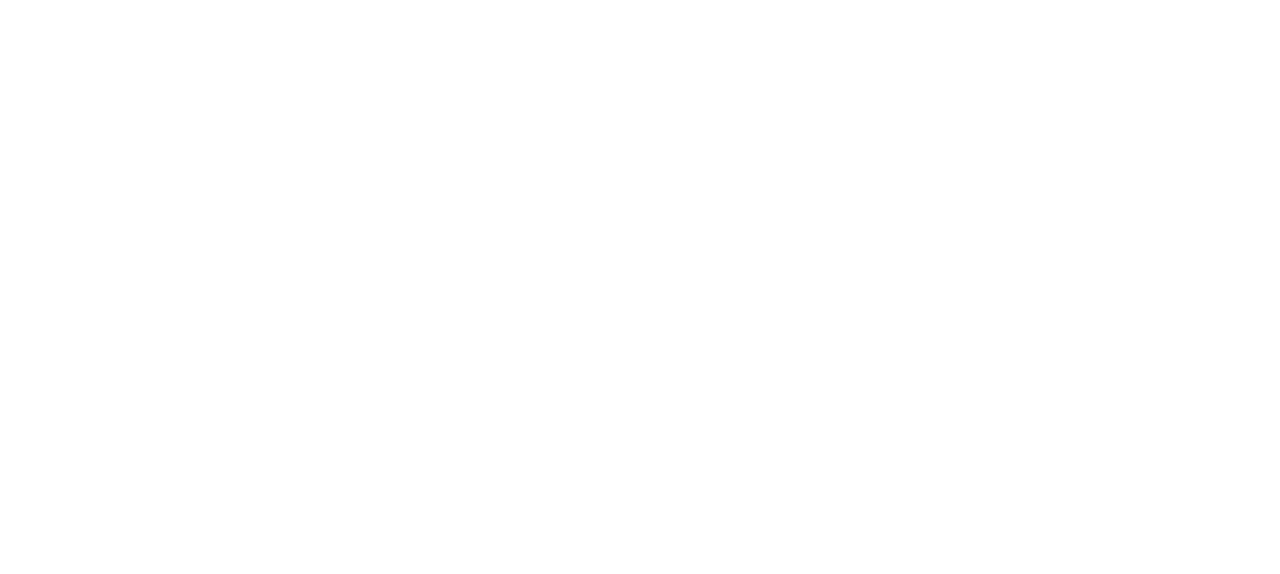
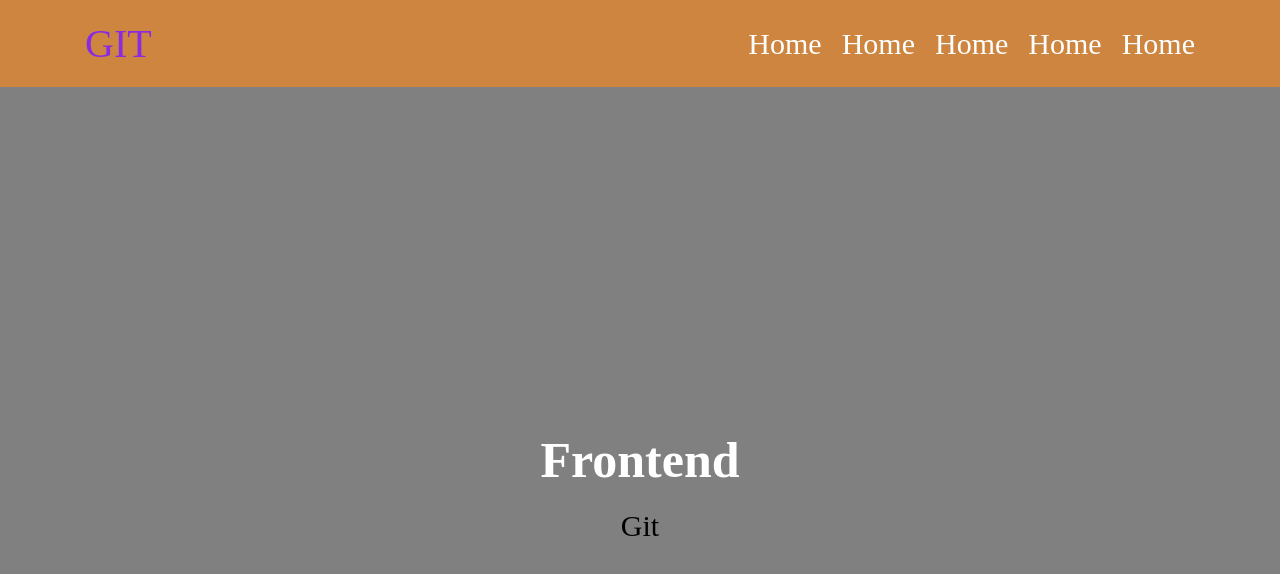
Before and after one commit to Utkirova/monik, a plain HTML site: page index.html in a window 1280 px wide. Drawn offline with Linux system fonts and the light colour scheme.

Commit message:
stajor save

```diff
--- a/index.html
+++ b/index.html
@@ -5,8 +5,28 @@
     <meta http-equiv="X-UA-Compatible" content="IE=edge">
     <meta name="viewport" content="width=, initial-scale=1.0">
     <title>Document</title>
+    <link rel="stylesheet" href="style.css">
 </head>
 <body>
-
+    <header class="header">
+        <nav class="header__nav">
+            <div class="container">
+                <div class="header__nav-con">
+                    <a href="#" class="logo">GIT</a>
+                    <ul class="header__nav-list">
+                        <li><a href="#" class="header__nav-link">Home</a></li>
+                        <li><a href="#" class="header__nav-link">Home</a></li>
+                        <li><a href="#" class="header__nav-link">Home</a></li>
+                        <li><a href="#" class="header__nav-link">Home</a></li>
+                        <li><a href="#" class="header__nav-link">Home</a></li>
+                    </ul>
+                </div>
+            </div>
+        </nav>
+        <div class="header__content">
+            <h1>Frontend</h1>
+            <p>Git</p>
+        </div>
+    </header>
 </body>
 </html>
--- /dev/null
+++ b/style.css
@@ -0,0 +1,56 @@
+*{
+    margin: 0;
+    padding: 0;
+    box-sizing: border-box;
+}
+a {
+    text-decoration: none;
+}
+ul {
+    list-style: none;
+}
+.container {
+    max-width: 1140px;
+    width: 100%;
+    margin: 0 auto;
+    padding: 0 15px;
+}
+
+.header__nav-con {
+    display: flex;
+    justify-content: space-between;
+    align-items: center;
+}
+.header__nav-list {
+    display: flex;
+    gap: 20px;
+}
+.header__nav {
+    padding: 20px 0;
+    background: peru;
+}
+.header__nav-link {
+    font-size: 30px;
+    color: white;
+}
+.logo {
+    font-size: 40px;
+    color: blueviolet;
+}
+.header__content{
+    height: 800px;
+    background: grey;
+    display: flex;
+    flex-direction: column;
+    align-items: center;
+    justify-content: center;
+    gap: 20px;
+}
+.header__content h1{
+    font-size: 50px;
+    color: white;
+}
+.header__content p{
+    font-size: 30px;
+    color: black;
+}
```
